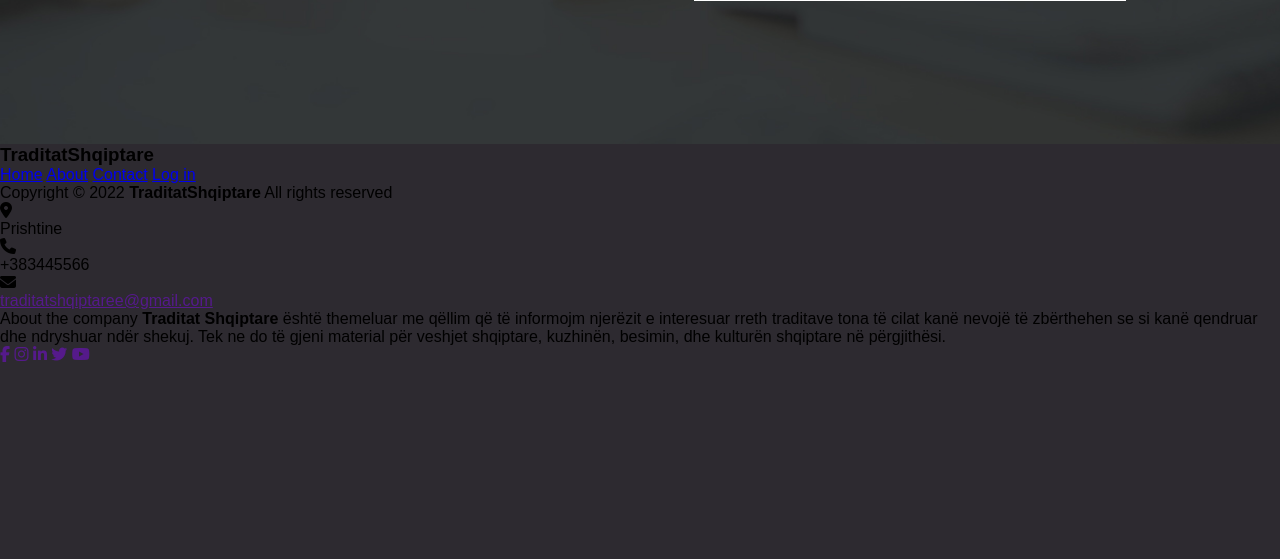
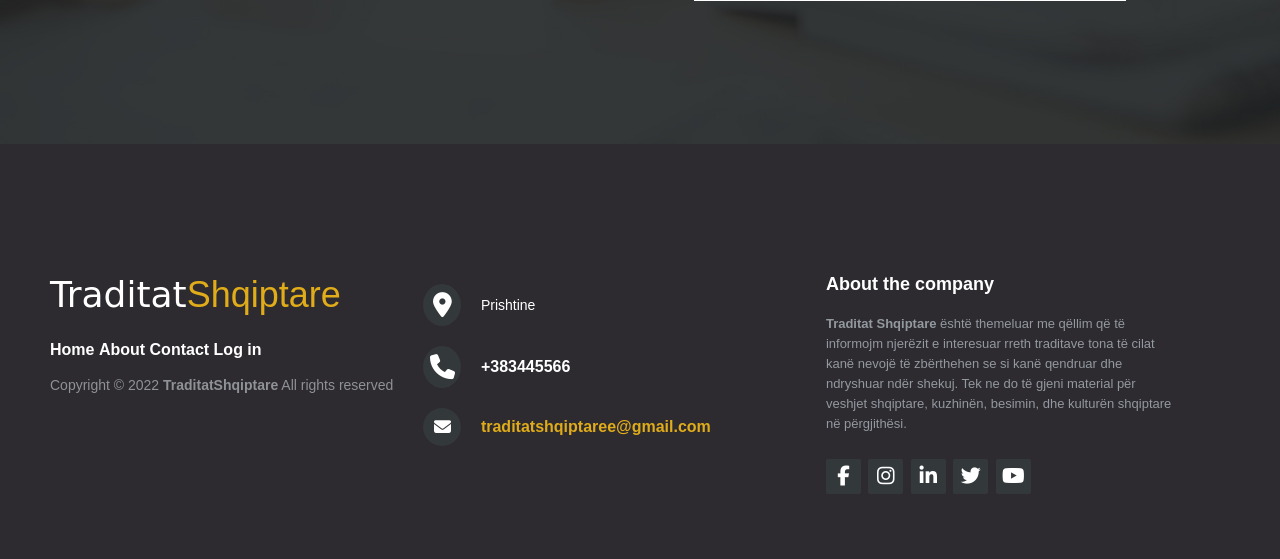
Before and after one commit to Beatrika/Traditat-Shqiptare, a PHP site: page /contactus.html in a window 1280 px wide. Shown: the part 736-1295 px from the top of the page. Before the commit the page ends 1098 px from the top, so only its background shows below. Run offline with PHP 8.4, Linux system fonts and the light colour scheme; some libraries are stand-ins or nearby versions.

Commit message:
adding footer css

```diff
--- a/contactus.css
+++ b/contactus.css
@@ -15,7 +15,7 @@ body{
     justify-content: center;
     align-items: center;
     flex-direction: column;
-    background-image: url(images/computer.jpg);
+    background-image: url(computer.jpg);
     background-size: cover;
 }
 .navbar{
@@ -163,3 +163,129 @@ cursor: pointer;
 padding: 10px;
 font-size: 18px;
 }
+.footer-distributed{
+    background-color: #2d2a30;
+    box-sizing: border-box;
+    widows: 100%;
+    text-align: left;
+    font: bold 16px sans-serif;
+    padding: 50px 50px 60px 50px;
+    margin-top: 80px;
+}
+.footer-distributed .footer-left, .footer-distributed .footer-center, .footer-distributed
+.footer-right{
+    display: inline-block;
+    vertical-align: top;
+}
+.footer-distributed .footer-left{
+    width: 30%;
+}
+.footer-distributed h3{
+    color: #fff;
+    font: normal 36px 'cookie', cursive;
+    margin: 0;
+}
+.footer-distributed h3 span{
+    color: #e0ac1a;
+}
+.footer-distributed .footer-links{
+    color: #fff;
+    margin: 20px 0 12px;
+}
+.footer-distributed .footer-links a{
+    display: inline-block;
+    line-height: 1.8;
+    text-decoration: none;
+    color: inherit;
+}
+
+.footer-distributed .footer-company-name{
+    color: #8f9296;
+    font-size: 14px;
+    font-weight: normal;
+    margin: 0;
+}
+.footer-distributed .footer-center{
+    width: 35%;
+}
+.footer-distributed .footer-center i{
+   background-color: #33383b;
+   color: #fff;
+   font-size: 25px;
+   width: 38px;
+   border-radius: 50%;
+   text-align: center;
+   line-height: 42px;
+   margin: 10px 15px;
+   vertical-align: middle;
+}
+.footer-distributed .footer-center i.fa-envelope{
+    font-size: 17px;
+    line-height: 38px;
+}
+.footer-distributed .footer-center p{
+    display: inline-block;
+    color: #fff;
+    vertical-align: middle;
+    margin: 0;
+}
+.footer-distributed .footer-center p span{
+    display: block;
+    font-weight: normal;
+    font-size: 14px;
+    line-height: 2;
+}
+.footer-distributed .footer-center p a{
+    color: #e0ac1a;
+    text-decoration: none;
+}
+.footer-distributed .footer-right{
+    width: 30%;
+}
+.footer-distributed .footer-company-about{
+    line-height: 20px;
+    color: #92999f;
+    font-size: 13px;
+    font-weight: normal;
+    margin: 0;
+}
+.footer-distributed .footer-company-about span{
+    display: block;
+    color: #fff;
+    font-size: 18px;
+    font-weight: bold;
+    margin-bottom: 20px;
+}
+.footer-distributed .footer-icons{
+    margin-top: 25px;
+}
+.footer-distributed .footer-icons a{
+    display: inline-block;
+    width: 35px;
+    height: 35px;
+    cursor: pointer;
+    background-color: #33383b;
+    border-radius: 2px;
+    font-size: 20px;
+    color: #fff;
+    text-align: center;
+    line-height: 35px;
+    margin-right: 3px;
+    margin-bottom: 5px;
+}
+.footer-distributed .footer-icons a:hover{
+    background-color: #3f71ea;
+}
+.footer-links a:hover{
+    background-color: #3f71ea;
+}
+
+@media(max-width:880px){
+    .footer-distributed .footer-links, .footer-distributed .footer-center,
+    .footer-distributed .footer-right{
+        display: block;
+        width: 100%;
+        margin-bottom: 40px;
+        text-align: center;
+    }
+}
```
